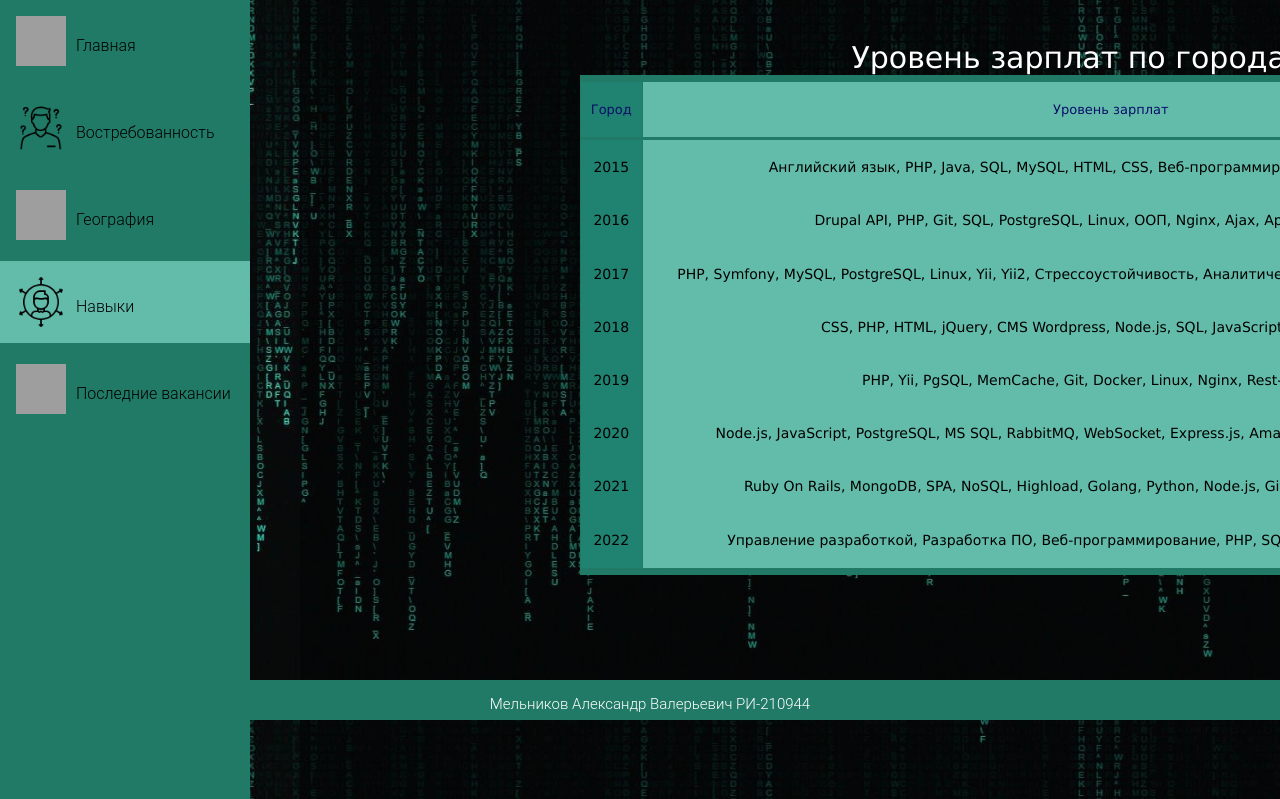
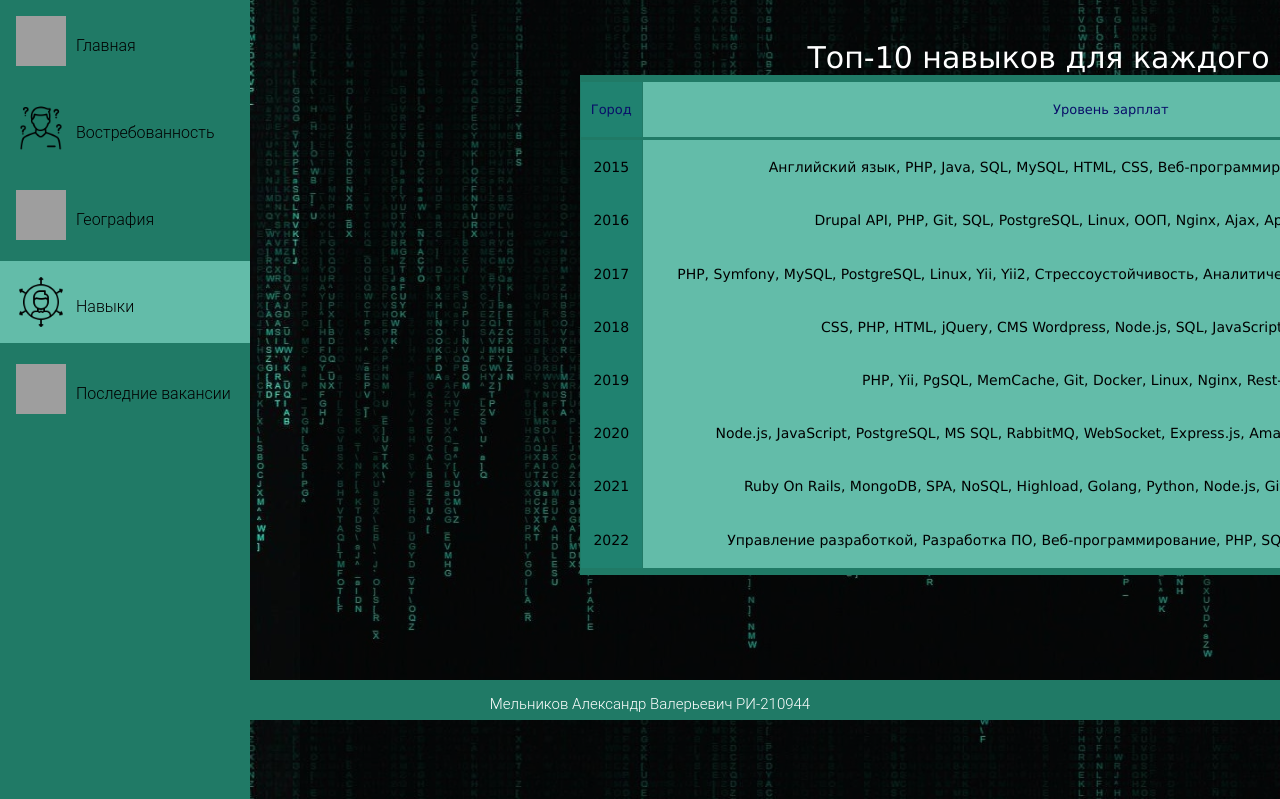
Before and after one commit to MpirtGod/FinalProjectURFU, a Django app: page /skills/ in a window 1280 px wide. Shown: the part 80-879 px from the top of the page. Run offline with Django 4.2, Linux system fonts and the light colour scheme; data comes from the database, SQL or seed files in the repository; grey boxes are pictures that could not be loaded.

Commit message:
Исправление ошибок

```diff
--- a/templates/demand.html
+++ b/templates/demand.html
@@ -46,8 +46,8 @@
         </ul>
     </nav>
     <main>
-        <h2>Востребованность</h2>
         <table>
+            <caption>Востребованность</caption>
             <thread><th class="year">Год</th><th>Средняя зарплата</th><th>Средняя зарплата - Backend-программист</th><th>Количество вакансий</th><th>Количество вакансий - Backend-программист</th></thread>
         {% for profession in prof_stat %}
             <tr>
--- a/templates/geography.html
+++ b/templates/geography.html
@@ -58,7 +58,7 @@
         </table>
         <img src="{% static 'img/statistic/transparentgraph2.png'%}" alt="Статистика" class="statistic_salary">
         <table class="righttable">
-            <caption class="tabletitle">Уровень зарплат по городам</caption>
+            <caption class="tabletitle">Доля вакансий по городам</caption>
             <thread><th class="year">Город</th><th>Доля вакансий</th></thread>
         {% for profession in perbycity %}
             <tr>
--- a/templates/skills.html
+++ b/templates/skills.html
@@ -47,7 +47,7 @@
     </nav>
     <main>
         <table class="skills_table">
-            <caption class="tabletitle">Уровень зарплат по городам</caption>
+            <caption class="tabletitle">Топ-10 навыков для каждого года</caption>
             <thread><th class="year">Город</th><th>Уровень зарплат</th></thread>
         {% for year in skillsbyyear %}
             <tr>
```
